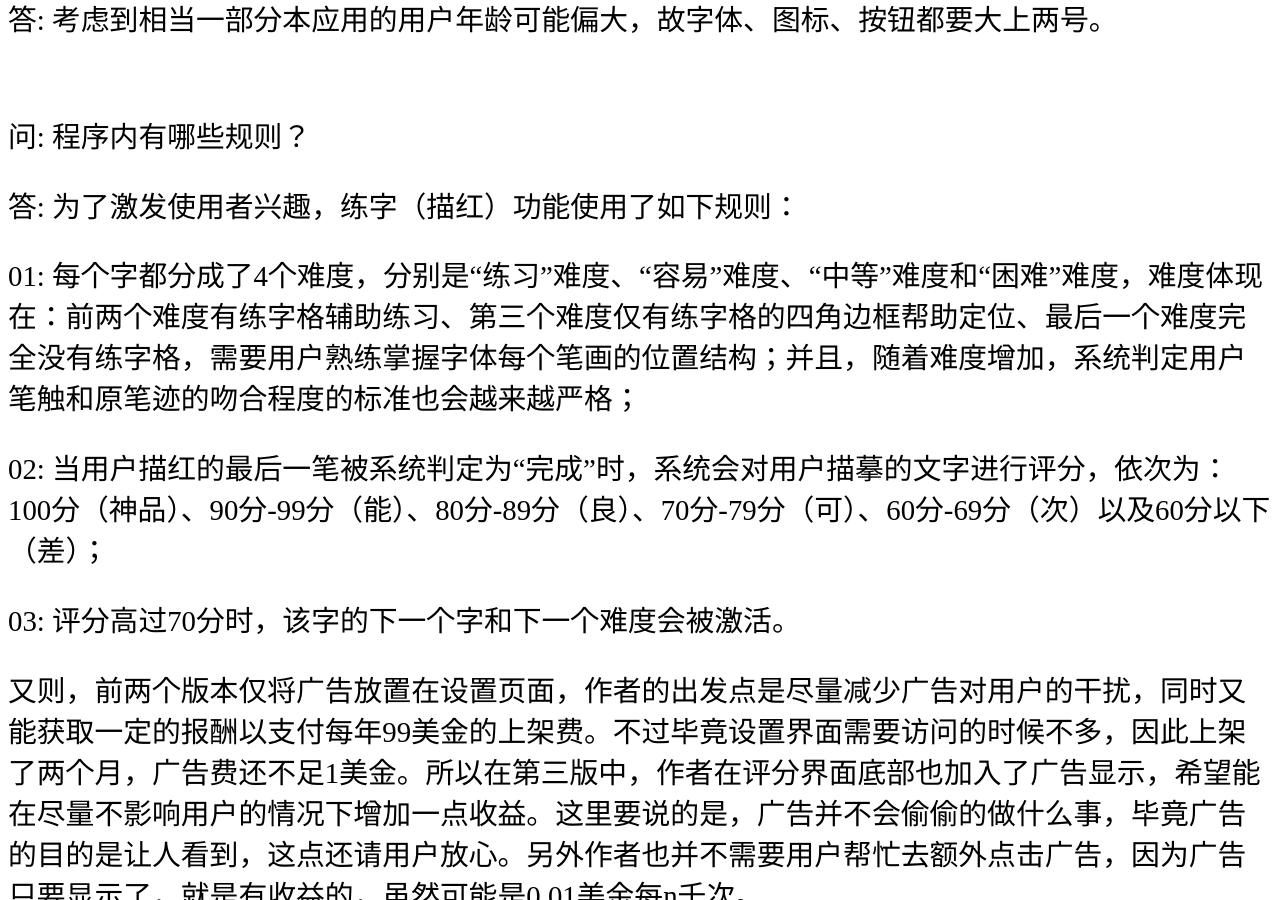
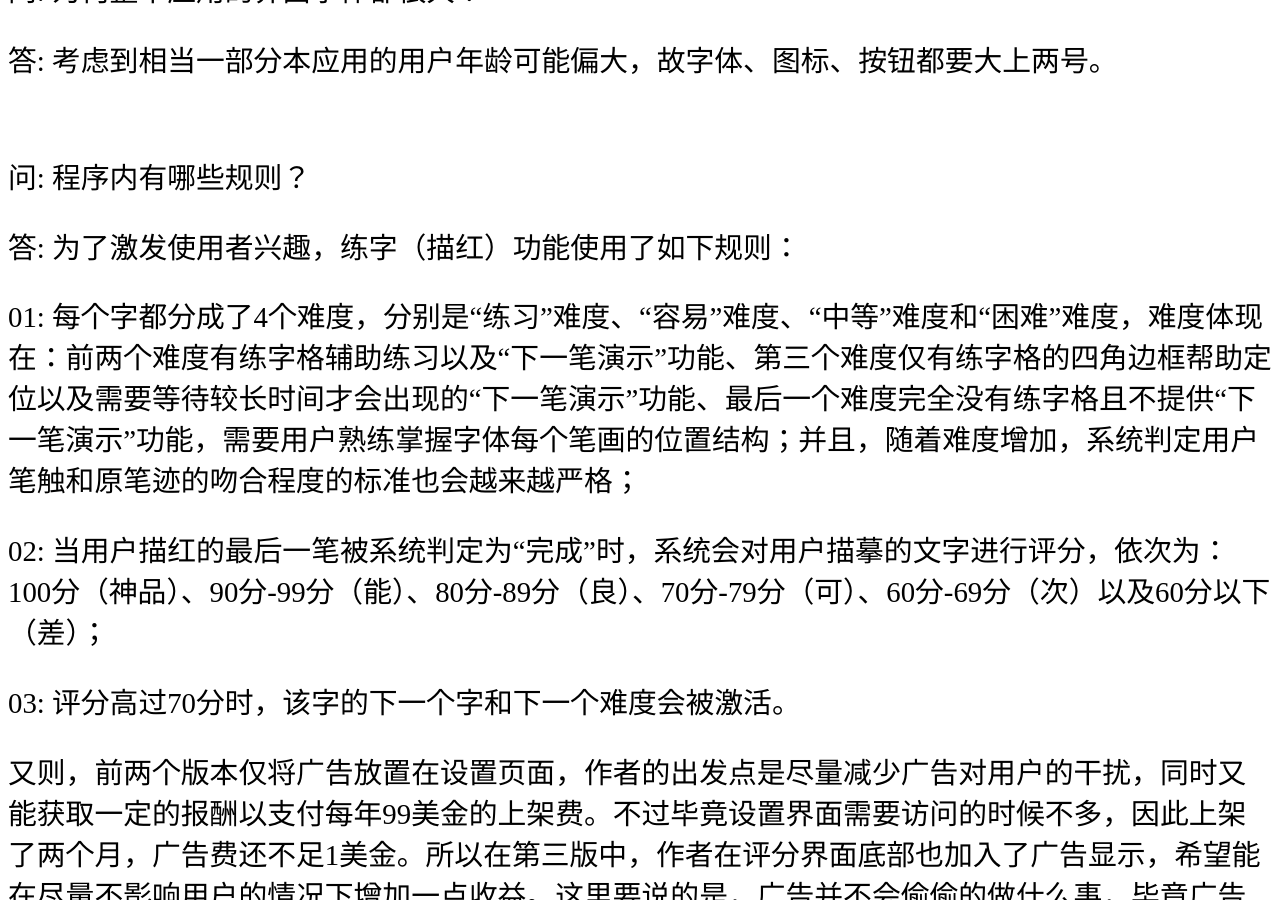
Before and after one commit to shengzhe/livecalligraphy, a Jekyll site: the page built from _posts/2012-08-31-LiveCalligraphyHelp.html, in a window 1280 px wide and 900 px high, scrolled down 1314 px. Built offline with Jekyll 4.4.1, drawn with Linux system fonts in a browser that asks for light colours; Markdown is read by kramdown in place of the engine named in the settings; some of the changed text lies outside the part shown.

Commit message:
Update _posts/2012-08-31-LiveCalligraphyHelp.html

```diff
--- a/_posts/2012-08-31-LiveCalligraphyHelp.html
+++ b/_posts/2012-08-31-LiveCalligraphyHelp.html
@@ -5,7 +5,7 @@ title: 活字帖在线帮助(Help of Live Calligraphy)
 <h1>{{ page.title }}</h1>
 <p>问: 下个版本更新什么？</p>
 <p>答: 目前已经确定的有：加入新的字体</p>
-<p>未确定的有: 将用户的练字进度保存在Game Center；对每个字开设一个用户讨论区</p>
+<p>未确定的有: 将用户的练字进度保存在Game Center；对每个字开设一个用户讨论区；对“困难”难度的练习，提供保存功能，以供用户回味</p>
 <br/>
 <p>问: 有视频吗？看视频更直观</p>
 <p>答: 有哈。请关注：http://i.youku.com/livecalligraphy </p>
@@ -24,7 +24,7 @@ title: 活字帖在线帮助(Help of Live Calligraphy)
 <br/>
 <p>问: 程序内有哪些规则？</p>
 <p>答: 为了激发使用者兴趣，练字（描红）功能使用了如下规则：</p>
-<p>01: 每个字都分成了4个难度，分别是“练习”难度、“容易”难度、“中等”难度和“困难”难度，难度体现在：前两个难度有练字格辅助练习、第三个难度仅有练字格的四角边框帮助定位、最后一个难度完全没有练字格，需要用户熟练掌握字体每个笔画的位置结构；并且，随着难度增加，系统判定用户笔触和原笔迹的吻合程度的标准也会越来越严格；</p>
+<p>01: 每个字都分成了4个难度，分别是“练习”难度、“容易”难度、“中等”难度和“困难”难度，难度体现在：前两个难度有练字格辅助练习以及“下一笔演示”功能、第三个难度仅有练字格的四角边框帮助定位以及需要等待较长时间才会出现的“下一笔演示”功能、最后一个难度完全没有练字格且不提供“下一笔演示”功能，需要用户熟练掌握字体每个笔画的位置结构；并且，随着难度增加，系统判定用户笔触和原笔迹的吻合程度的标准也会越来越严格；</p>
 <p>02: 当用户描红的最后一笔被系统判定为“完成”时，系统会对用户描摹的文字进行评分，依次为：100分（神品）、90分-99分（能）、80分-89分（良）、70分-79分（可）、60分-69分（次）以及60分以下（差）；</p>
 <p>03: 评分高过70分时，该字的下一个字和下一个难度会被激活。</p>
 <p>又则，前两个版本仅将广告放置在设置页面，作者的出发点是尽量减少广告对用户的干扰，同时又能获取一定的报酬以支付每年99美金的上架费。不过毕竟设置界面需要访问的时候不多，因此上架了两个月，广告费还不足1美金。所以在第三版中，作者在评分界面底部也加入了广告显示，希望能在尽量不影响用户的情况下增加一点收益。这里要说的是，广告并不会偷偷的做什么事，毕竟广告的目的是让人看到，这点还请用户放心。另外作者也并不需要用户帮忙去额外点击广告，因为广告只要显示了，就是有收益的，虽然可能是0.01美金每n千次。</p>
```
